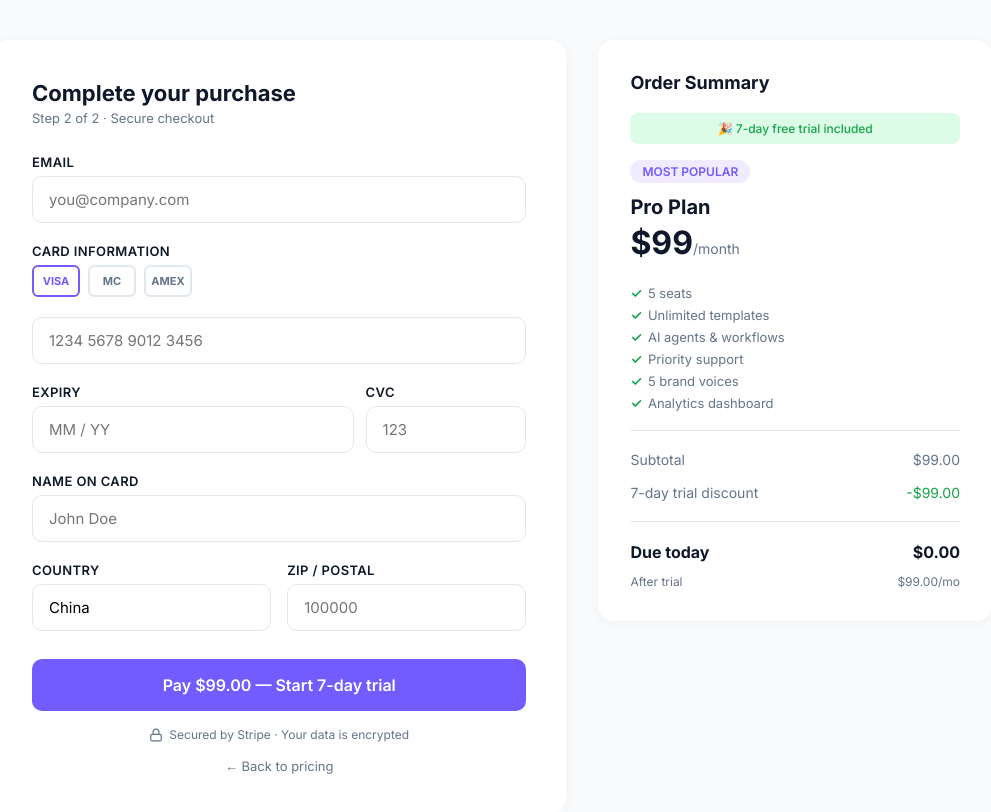
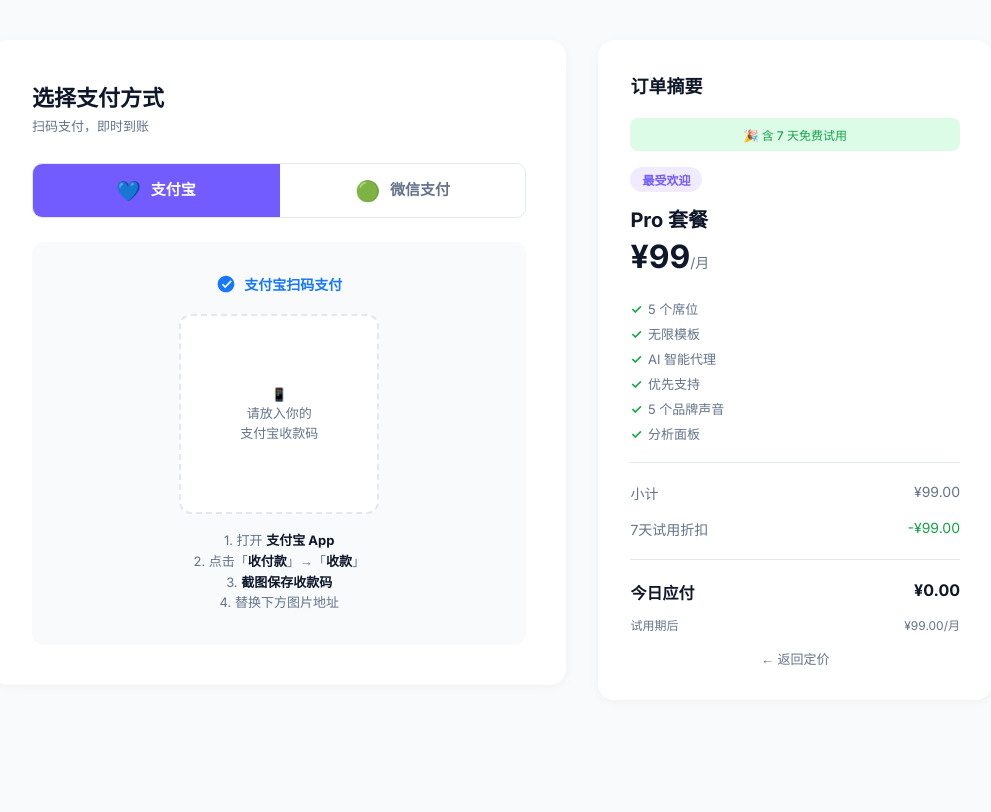
Before and after one commit to qqmwn/jasper-landing, a website: page checkout.html in a window 1280 px wide. Shown: the whole page, without its empty margins (148-1139 px from the left). Drawn offline with Linux system fonts and the light colour scheme.

Commit message:
Add Alipay + WeChat Pay QR code support; auto-load QR images if present

```diff
--- a/checkout.html
+++ b/checkout.html
@@ -1,38 +1,50 @@
 <!DOCTYPE html>
-<html lang="en">
+<html lang="zh-CN">
 <head>
     <meta charset="UTF-8">
     <meta name="viewport" content="width=device-width, initial-scale=1.0">
-    <title>Checkout — Jasper</title>
+    <title>支付 — Jasper</title>
     <link href="https://fonts.googleapis.com/css2?family=Inter:wght@400;500;600;700&display=swap" rel="stylesheet">
     <style>
         *,*::before,*::after{box-sizing:border-box;margin:0;padding:0}
         :root{
             --primary:#725BFF;--primary-hover:#5F47E0;--cta:#FF6B35;
             --text-dark:#0F172A;--text-light:#64748B;
-            --bg-light:#F8FAFC;--border:#E2E8F0;--white:#FFFFFF
+            --bg-light:#F8FAFC;--border:#E2E8F0;--white:#FFFFFF;
+            --alipay:#1677FF;--wechat:#07C160
         }
         body{font-family:'Inter',sans-serif;color:var(--text-dark);background:var(--bg-light);min-height:100vh;display:flex;align-items:flex-start;justify-content:center;padding:40px 24px}
         .container{max-width:1000px;width:100%;display:flex;gap:32px;align-items:flex-start}
 
-        /* Left - payment form */
+        /* Left - payment section */
         .payment-main{flex:1.2;background:var(--white);border-radius:16px;padding:40px;box-shadow:0 2px 12px rgba(0,0,0,0.04)}
         .payment-main h2{font-size:22px;font-weight:700;margin-bottom:4px}
         .payment-main .step{font-size:13px;color:var(--text-light);margin-bottom:28px}
         .form-group{margin-bottom:20px}
-        .form-group label{display:block;font-size:13px;font-weight:600;margin-bottom:6px;color:var(--text-dark);text-transform:uppercase;letter-spacing:.03em}
+        .form-group label{display:block;font-size:13px;font-weight:600;margin-bottom:6px;color:var(--text-dark)}
         .form-group input{width:100%;padding:13px 16px;border:1px solid var(--border);border-radius:10px;font-size:15px;font-family:inherit;outline:none;transition:border-color .2s,box-shadow .2s}
         .form-group input:focus{border-color:var(--primary);box-shadow:0 0 0 3px rgba(114,91,255,0.1)}
-        .form-row{display:flex;gap:16px}
-        .form-row .form-group{flex:1}
-        .card-row{display:flex;gap:12px;align-items:flex-end}
-        .card-row .form-group:first-child{flex:2}
-        .card-icons{display:flex;gap:8px;margin-bottom:20px}
-        .card-icon{width:48px;height:32px;border-radius:6px;border:2px solid var(--border);display:flex;align-items:center;justify-content:center;font-size:11px;font-weight:700;color:var(--text-light);cursor:pointer;transition:border-color .2s}
-        .card-icon.active{border-color:var(--primary);color:var(--primary)}
-        .btn-submit{width:100%;padding:16px;border-radius:10px;font-size:16px;font-weight:600;cursor:pointer;transition:all .2s;border:none;font-family:inherit;background:var(--primary);color:var(--white);margin-top:8px}
-        .btn-submit:hover{background:var(--primary-hover);transform:translateY(-1px);box-shadow:0 4px 12px rgba(114,91,255,0.3)}
-        .secure-note{text-align:center;font-size:12px;color:var(--text-light);margin-top:16px;display:flex;align-items:center;justify-content:center;gap:6px}
+
+        /* Payment method tabs */
+        .pay-tabs{display:flex;gap:0;margin-bottom:24px;border:1px solid var(--border);border-radius:10px;overflow:hidden}
+        .pay-tab{flex:1;padding:14px;text-align:center;font-size:15px;font-weight:600;cursor:pointer;border:none;background:var(--white);color:var(--text-light);transition:all .2s;font-family:inherit;border-right:1px solid var(--border)}
+        .pay-tab:last-child{border-right:none}
+        .pay-tab.active{background:var(--primary);color:var(--white);border-color:var(--primary)}
+        .pay-tab:hover:not(.active){background:var(--bg-light)}
+        .pay-tab .tab-icon{font-size:20px;margin-right:6px;vertical-align:middle}
+
+        /* QR code area */
+        .qr-area{text-align:center;padding:32px 24px;background:var(--bg-light);border-radius:12px;display:none}
+        .qr-area.active{display:block}
+        .qr-area img{width:200px;height:200px;border-radius:12px;border:1px solid var(--border);background:white;object-fit:contain}
+        .qr-area .qr-label{font-size:14px;font-weight:600;margin-bottom:20px;display:flex;align-items:center;justify-content:center;gap:8px}
+        .qr-label.alipay{color:var(--alipay)}
+        .qr-label.wechat{color:var(--wechat)}
+        .qr-hint{font-size:13px;color:var(--text-light);margin-top:16px;line-height:1.6}
+        .qr-hint strong{color:var(--text-dark)}
+
+        .btn-submit{width:100%;padding:14px;border-radius:10px;font-size:16px;font-weight:600;cursor:pointer;transition:all .2s;border:none;font-family:inherit;background:var(--primary);color:var(--white);margin-top:24px}
+        .btn-submit:hover{background:var(--primary-hover)}
 
         /* Right - order summary */
         .order-summary{flex:0.8;background:var(--white);border-radius:16px;padding:32px;box-shadow:0 2px 12px rgba(0,0,0,0.04);position:sticky;top:40px}
@@ -54,150 +66,182 @@
         .features-list li{font-size:13px;color:var(--text-light);padding:3px 0;display:flex;align-items:center;gap:6px}
         .features-list li::before{content:'✓';color:#16A34A;font-weight:700}
 
+        .qr-placeholder{background:white;border:2px dashed var(--border);border-radius:12px;width:200px;height:200px;margin:0 auto;display:flex;align-items:center;justify-content:center;color:var(--text-light);font-size:13px;text-align:center;padding:16px;line-height:1.5}
+
         @media(max-width:768px){
             .container{flex-direction:column-reverse}
             .payment-main{padding:24px}
             .order-summary{position:static}
-            .form-row{flex-direction:column;gap:0}
-            .card-row{flex-direction:column;gap:0}
+            .qr-area img{width:160px;height:160px}
         }
     </style>
 </head>
 <body>
 <div class="container">
-    <!-- Payment form -->
+    <!-- Payment -->
     <div class="payment-main">
-        <h2>Complete your purchase</h2>
-        <p class="step">Step 2 of 2 · Secure checkout</p>
+        <h2>选择支付方式</h2>
+        <p class="step">扫码支付，即时到账</p>
 
-        <div class="form-group">
-            <label>Email</label>
-            <input type="email" placeholder="you@company.com" id="email">
+        <div class="pay-tabs">
+            <button class="pay-tab active" onclick="switchPay('alipay', this)">
+                <span class="tab-icon">💙</span> 支付宝
+            </button>
+            <button class="pay-tab" onclick="switchPay('wechat', this)">
+                <span class="tab-icon">🟢</span> 微信支付
+            </button>
         </div>
 
-        <div class="form-group">
-            <label>Card information</label>
-            <div class="card-icons" id="cardIcons">
-                <span class="card-icon active" data-card="visa">VISA</span>
-                <span class="card-icon" data-card="mc">MC</span>
-                <span class="card-icon" data-card="amex">AMEX</span>
+        <!-- 支付宝二维码区域 -->
+        <div class="qr-area active" id="qr-alipay">
+            <div class="qr-label alipay">
+                <svg width="20" height="20" viewBox="0 0 24 24" fill="#1677FF"><path d="M12 2C6.48 2 2 6.48 2 12s4.48 10 10 10 10-4.48 10-10S17.52 2 12 2zm-1 15l-4-4 1.41-1.41L11 14.17l6.59-6.59L19 9l-8 8z"/></svg>
+                支付宝扫码支付
             </div>
-            <input type="text" placeholder="1234 5678 9012 3456" id="cardNumber" maxlength="19">
-        </div>
-
-        <div class="form-row card-row">
-            <div class="form-group">
-                <label>Expiry</label>
-                <input type="text" placeholder="MM / YY" id="expiry" maxlength="7">
+            <div class="qr-placeholder" id="alipayQrPlaceholder">
+                <span>📱<br>请放入你的<br>支付宝收款码</span>
             </div>
-            <div class="form-group">
-                <label>CVC</label>
-                <input type="text" placeholder="123" id="cvc" maxlength="4">
+            <div class="qr-hint">
+                1. 打开 <strong>支付宝 App</strong><br>
+                2. 点击「<strong>收付款</strong>」→「<strong>收款</strong>」<br>
+                3. <strong>截图保存收款码</strong><br>
+                4. 替换下方图片地址
             </div>
         </div>
 
-        <div class="form-group">
-            <label>Name on card</label>
-            <input type="text" placeholder="John Doe" id="cardName">
-        </div>
-
-        <div class="form-row">
-            <div class="form-group">
-                <label>Country</label>
-                <input type="text" placeholder="United States" id="country" value="China">
+        <!-- 微信支付二维码区域 -->
+        <div class="qr-area" id="qr-wechat">
+            <div class="qr-label wechat">
+                <svg width="20" height="20" viewBox="0 0 24 24" fill="#07C160"><path d="M12 2C6.48 2 2 6.48 2 12s4.48 10 10 10 10-4.48 10-10S17.52 2 12 2zm-1 15l-4-4 1.41-1.41L11 14.17l6.59-6.59L19 9l-8 8z"/></svg>
+                微信扫码支付
             </div>
-            <div class="form-group">
-                <label>ZIP / Postal</label>
-                <input type="text" placeholder="100000" id="zip">
+            <div class="qr-placeholder" id="wechatQrPlaceholder">
+                <span>📱<br>请放入你的<br>微信收款码</span>
+            </div>
+            <div class="qr-hint">
+                1. 打开 <strong>微信 App</strong><br>
+                2. 点击「<strong>我</strong>」→「<strong>服务</strong>」→「<strong>收付款</strong>」→「<strong>二维码收款</strong>」<br>
+                3. <strong>截图保存收款码</strong><br>
+                4. 替换下方图片地址
             </div>
         </div>
-
-        <button class="btn-submit" onclick="handlePay()">Pay <span id="payAmount">$99.00</span> — Start 7-day trial</button>
-
-        <div class="secure-note">
-            <svg width="14" height="14" viewBox="0 0 24 24" fill="none" stroke="currentColor" stroke-width="2"><rect x="3" y="11" width="18" height="11" rx="2" ry="2"/><path d="M7 11V7a5 5 0 0 1 10 0v4"/></svg>
-            Secured by Stripe · Your data is encrypted
-        </div>
-
-        <a href="index.html#pricing" class="back-link">← Back to pricing</a>
     </div>
 
     <!-- Order summary -->
-    <div class="order-summary" id="orderSummary">
-        <h3>Order Summary</h3>
-        <div class="trial-note">🎉 7-day free trial included</div>
-        <span class="plan-badge pro">MOST POPULAR</span>
-        <div class="plan-name">Pro Plan</div>
-        <div class="plan-price">$99<span>/month</span></div>
-        <ul class="features-list">
-            <li>5 seats</li>
-            <li>Unlimited templates</li>
-            <li>AI agents & workflows</li>
-            <li>Priority support</li>
-            <li>5 brand voices</li>
-            <li>Analytics dashboard</li>
+    <div class="order-summary">
+        <h3>订单摘要</h3>
+        <div class="trial-note">🎉 含 7 天免费试用</div>
+        <span class="plan-badge pro">最受欢迎</span>
+        <div class="plan-name" id="summaryName">Pro 套餐</div>
+        <div class="plan-price" id="summaryPrice">¥99<span>/月</span></div>
+        <ul class="features-list" id="summaryFeatures">
+            <li>5 个席位</li>
+            <li>无限模板</li>
+            <li>AI 智能代理</li>
+            <li>优先支持</li>
+            <li>5 个品牌声音</li>
+            <li>分析面板</li>
         </ul>
         <div class="summary-divider"></div>
-        <div class="summary-row"><span>Subtotal</span><span>$99.00</span></div>
-        <div class="summary-row"><span>7-day trial discount</span><span style="color:#16A34A">-$99.00</span></div>
+        <div class="summary-row"><span>小计</span><span id="subtotal">¥99.00</span></div>
+        <div class="summary-row"><span>7天试用折扣</span><span style="color:#16A34A" id="discount">-¥99.00</span></div>
         <div class="summary-divider"></div>
-        <div class="summary-total"><span>Due today</span><span>$0.00</span></div>
-        <div class="summary-total" style="font-size:12px;font-weight:400;color:var(--text-light);margin-top:4px"><span>After trial</span><span>$99.00/mo</span></div>
+        <div class="summary-total"><span>今日应付</span><span>¥0.00</span></div>
+        <div class="summary-total" style="font-size:12px;font-weight:400;color:var(--text-light);margin-top:4px"><span>试用期后</span><span id="afterTrial">¥99.00/月</span></div>
+        <a href="index.html#pricing" class="back-link">← 返回定价</a>
     </div>
 </div>
 
 <script>
-// Get plan from URL query
+// Plan data from URL
 const params = new URLSearchParams(window.location.search);
 const plan = params.get('plan') || 'Pro';
 
-const planData = {
-    Creator: { name:'Creator Plan', price:'$49', features:['1 seat','50+ templates','Browser extension','Basic support','1 brand voice'], badge:'creator' },
-    Pro: { name:'Pro Plan', price:'$99', features:['5 seats','Unlimited templates','AI agents & workflows','Priority support','5 brand voices','Analytics dashboard'], badge:'pro' },
-    Business: { name:'Business Plan', price:'Custom', features:['Custom pricing','Contact sales team','Tailored solution'], badge:'business' }
+const plans = {
+    Creator: {
+        name: 'Creator 套餐',
+        price: '¥49',
+        badge: 'creator',
+        badgeText: '入门',
+        features: ['1 个席位','50+ 模板','浏览器扩展','基础支持','1 个品牌声音']
+    },
+    Pro: {
+        name: 'Pro 套餐',
+        price: '¥99',
+        badge: 'pro',
+        badgeText: '最受欢迎',
+        features: ['5 个席位','无限模板','AI 智能代理','优先支持','5 个品牌声音','分析面板']
+    },
+    Business: {
+        name: 'Business 套餐',
+        price: '定制',
+        badge: 'business',
+        badgeText: '企业',
+        features: ['不限席位','定制 AI 模型','SSO & 高级安全','专属支持','不限品牌声音','API 接口','SLA 保障'],
+        isCustom: true
+    }
 };
 
-// Update summary based on plan
-const data = planData[plan] || planData['Pro'];
-document.getElementById('payAmount').textContent = data.price === 'Custom' ? '' : data.price + '.00';
-document.querySelector('.order-summary .plan-name').textContent = data.name;
-document.querySelector('.order-summary .plan-price').innerHTML = data.price + (data.price==='Custom'?'':'<span>/month</span>');
-document.querySelector('.order-summary .plan-badge').className = 'plan-badge ' + data.badge;
-document.querySelector('.order-summary .plan-badge').textContent = plan === 'Pro' ? 'MOST POPULAR' : plan.toUpperCase();
+const data = plans[plan] || plans['Pro'];
 
-// Update features
-const featList = document.querySelector('.features-list');
+// Update summary
+document.getElementById('summaryName').textContent = data.name;
+document.getElementById('summaryPrice').innerHTML = data.price + (data.isCustom ? '' : '<span>/月</span>');
+document.getElementById('subtotal').textContent = data.isCustom ? '联系客服' : data.price + '.00';
+document.getElementById('discount').textContent = data.isCustom ? '' : '-' + data.price + '.00';
+document.getElementById('afterTrial').textContent = data.isCustom ? '联系客服报价' : data.price + '.00/月';
+
+const badge = document.querySelector('.plan-badge');
+badge.className = 'plan-badge ' + data.badge;
+badge.textContent = data.badgeText;
+
+const featList = document.getElementById('summaryFeatures');
 featList.innerHTML = data.features.map(f => '<li>' + f + '</li>').join('');
 
-if (data.price === 'Custom') {
-    document.querySelector('.btn-submit').innerHTML = 'Contact Sales';
-    document.querySelector('.trial-note').textContent = '📋 Our team will reach out within 24 hours';
-    document.querySelectorAll('.summary-row,.summary-total').forEach(el => el.style.display = 'none');
+if (data.isCustom) {
+    document.querySelector('.trial-note').textContent = '📋 销售团队将在 24 小时内联系';
 }
 
-// Card type toggle
-document.querySelectorAll('.card-icon').forEach(icon => {
-    icon.addEventListener('click', () => {
-        document.querySelectorAll('.card-icon').forEach(i => i.classList.remove('active'));
-        icon.classList.add('active');
-    });
-});
+// Payment tab switch
+function switchPay(type, btn) {
+    document.querySelectorAll('.pay-tab').forEach(t => t.classList.remove('active'));
+    btn.classList.add('active');
+    document.querySelectorAll('.qr-area').forEach(a => a.classList.remove('active'));
+    document.getElementById('qr-' + type).classList.add('active');
+}
 
-function handlePay() {
-    if (data.price === 'Custom') {
-        alert('✅ Request sent!\n\nOur sales team will contact you within 24 hours to discuss a custom Business plan.\n\nDemo: This would create a ticket in our CRM.');
-        window.location.href = 'dashboard.html';
-        return;
-    }
-    const email = document.getElementById('email').value.trim();
-    const card = document.getElementById('cardNumber').value.trim();
-    const name = document.getElementById('cardName').value.trim();
-    if (!email) return alert('Please enter your email.');
-    if (!card) return alert('Please enter your card number.');
-    if (!name) return alert('Please enter the name on card.');
-    alert('✅ Payment successful!\n\nWelcome to Jasper ' + plan + '!\nYour 7-day free trial starts now. You won\'t be charged until the trial ends.\n\nDemo: In production, this would process via Stripe and create your account.\n\nEmail: ' + email);
-    window.location.href = 'dashboard.html';
+// ── QR CODE LOADING ──
+// Replace these paths with your actual QR code images after you save them in the project folder.
+// Just put alipay-qr.png and wechat-qr.png next to this file.
+const ALIPAY_QR = 'alipay-qr.png';
+const WECHAT_QR = 'wechat-qr.png';
+
+function loadQr(type) {
+    const src = type === 'alipay' ? ALIPAY_QR : WECHAT_QR;
+    const placeholderId = type === 'alipay' ? 'alipayQrPlaceholder' : 'wechatQrPlaceholder';
+    const img = new Image();
+    img.onload = function() {
+        const placeholder = document.getElementById(placeholderId);
+        placeholder.innerHTML = '';
+        img.style.width = '200px';
+        img.style.height = '200px';
+        img.style.borderRadius = '12px';
+        img.style.border = '1px solid var(--border)';
+        img.style.objectFit = 'contain';
+        img.style.background = 'white';
+        img.alt = type === 'alipay' ? '支付宝收款码' : '微信收款码';
+        placeholder.appendChild(img);
+    };
+    img.onerror = function() {
+        // QR code not found, keep placeholder instruction
+        console.log(type + ' QR code not found, showing placeholder');
+    };
+    img.src = src;
 }
+
+// Try to load both QR codes
+loadQr('alipay');
+loadQr('wechat');
 </script>
 </body>
 </html>
```
